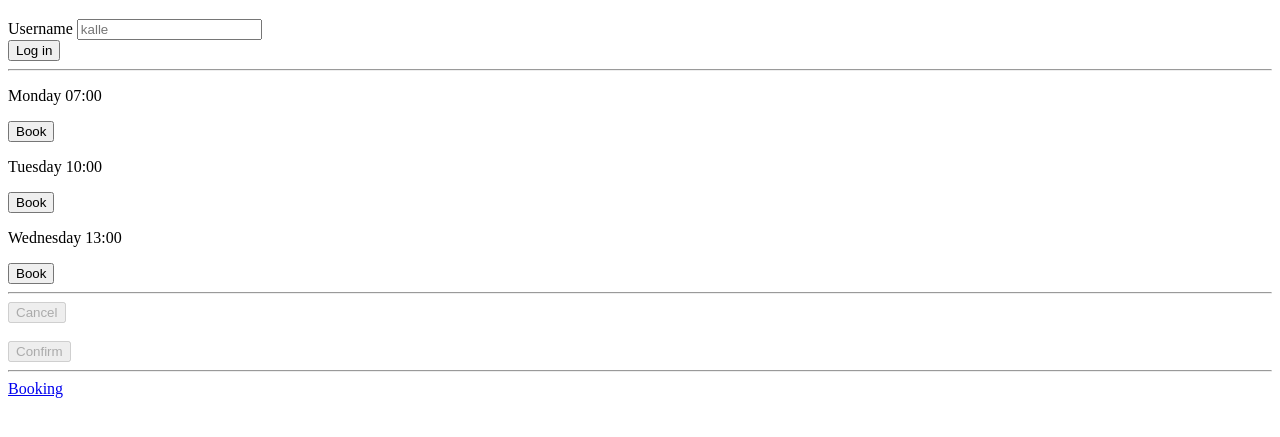
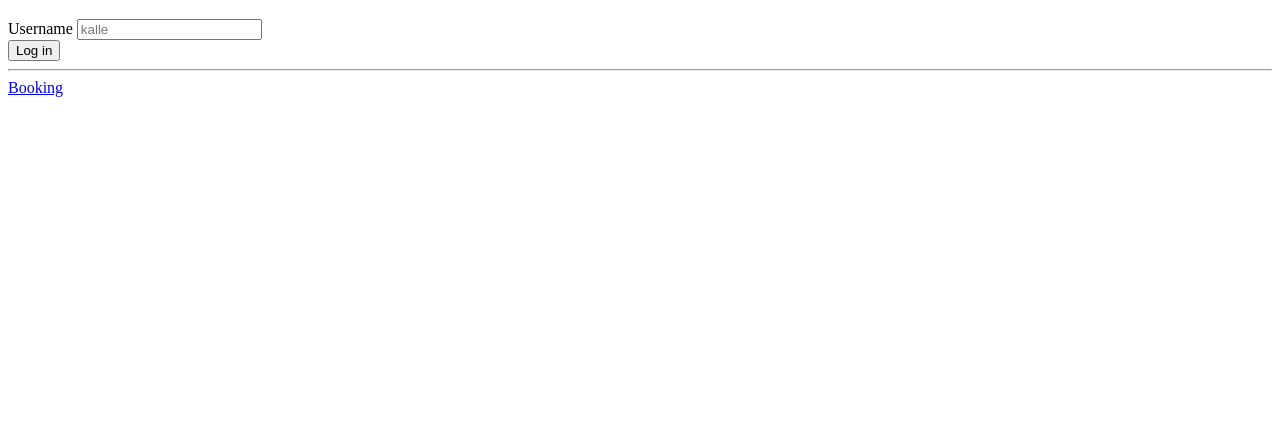
Before and after one commit to Kasiem024/BookingAppPoC-OAK, a website: page public/index.html in a window 1280 px wide. Shown: the part 61-498 px from the top of the page. Drawn offline with Linux system fonts and the light colour scheme.

Commit message:
can book on booking.html

```diff
--- a/public/index.html
+++ b/public/index.html
@@ -28,21 +28,6 @@
 
     <hr>
 
-    <p>Monday 07:00</p><button id="btnMonId" onclick="btnMon()">Book</button>
-    <p>Tuesday 10:00</p><button id="btnTueId" onclick="btnTue()">Book</button>
-    <p>Wednesday 13:00</p><button id="btnWedId" onclick="btnWed()">Book</button>
-
-    <hr>
-
-    <button id="btnCancelId" onclick="btnCancel()" disabled>Cancel</button>
-
-    <br>
-    <br>
-
-    <form id="formId" method="POST" action="/">
-        <input type="text" class="input" id="tBoxBookTimeId" name="tBoxBookTimeName">
-    </form>
-    <hr>
     <a href="/booking">Booking</a>
 </body>
 
--- a/public/js/app.js
+++ b/public/js/app.js
@@ -37,121 +37,3 @@ const Login = () => {
         }
     });
 }
-
-booking.onload = () => {
-    const data = JSON.parse(booking.response);
-
-    console.log(data)
-    const tBoxData = document.getElementById('tBoxBookTimeId')
-
-    const btnBook = document.createElement('button');
-    btnBook.id = 'btnBookId';
-    btnBook.textContent = 'Confirm';
-
-    document.getElementById('formId').appendChild(btnBook);
-
-    tBoxData.style.display = 'none';
-    btnBook.disabled = true;
-
-    if (data.bookings[0].booked == true) {
-        document.getElementById('btnMonId').disabled = true;
-    }
-
-    if (data.bookings[1].booked == true) {
-        document.getElementById('btnTueId').disabled = true;
-    }
-
-    if (data.bookings[2].booked == true) {
-        document.getElementById('btnWedId').disabled = true;
-    }
-};
-
-const btnMon = () => {
-    const data = JSON.parse(booking.response);
-    console.log(data.bookings[0].booked)
-
-    console.log('mon is pressed')
-
-    data.bookings[0].booked = true;
-    data.bookings[0].bookedBy = document.cookie
-        .split('; ')
-        .find(row => row.startsWith('user='))
-        .split('=')[1];;
-
-    console.log(data.bookings[0].booked)
-
-    let tBoxData = document.getElementById('tBoxBookTimeId')
-
-    let dataTemp = JSON.stringify(data)
-    tBoxData.value += dataTemp;
-
-    document.getElementById('btnCancelId').disabled = false;
-    document.getElementById('btnBookId').disabled = false;
-    document.getElementById('btnMonId').disabled = true;
-    document.getElementById('btnTueId').disabled = true;
-    document.getElementById('btnWedId').disabled = true;
-}
-
-const btnTue = () => {
-    const data = JSON.parse(booking.response);
-    console.log(data.bookings[1].booked)
-
-    console.log('tue is pressed')
-
-    data.bookings[1].booked = true;
-    data.bookings[1].bookedBy = document.cookie
-        .split('; ')
-        .find(row => row.startsWith('user='))
-        .split('=')[1];;
-
-    console.log(data.bookings[1].booked)
-
-    let tBoxData = document.getElementById('tBoxBookTimeId')
-
-    let dataTemp = JSON.stringify(data)
-    tBoxData.value += dataTemp;
-
-    document.getElementById('btnCancelId').disabled = false;
-    document.getElementById('btnBookId').disabled = false;
-    document.getElementById('btnMonId').disabled = true;
-    document.getElementById('btnTueId').disabled = true;
-    document.getElementById('btnWedId').disabled = true;
-}
-
-const btnWed = () => {
-    const data = JSON.parse(booking.response);
-    console.log(data.bookings[2].booked)
-
-    console.log('wed is pressed')
-
-    data.bookings[2].booked = true;
-    data.bookings[2].bookedBy = document.cookie
-        .split('; ')
-        .find(row => row.startsWith('user='))
-        .split('=')[1];;
-
-    console.log(data.bookings[2].booked)
-
-    let tBoxData = document.getElementById('tBoxBookTimeId')
-
-    let dataTemp = JSON.stringify(data)
-    tBoxData.value += dataTemp;
-
-    document.getElementById('btnCancelId').disabled = false;
-    document.getElementById('btnBookId').disabled = false;
-    document.getElementById('btnMonId').disabled = true;
-    document.getElementById('btnTueId').disabled = true;
-    document.getElementById('btnWedId').disabled = true;
-}
-
-const btnCancel = () => {
-    console.log('btnCancel pressed');
-    let tBoxData = document.getElementById('tBoxBookTimeId');
-    tBoxData.value = '';
-
-    document.getElementById('btnCancelId').disabled = true;
-    document.getElementById('btnBookId').disabled = true;
-    document.getElementById('btnMonId').disabled = false;
-    document.getElementById('btnTueId').disabled = false;
-    document.getElementById('btnWedId').disabled = false;
-}
```
Also changed, not shown: controller/homeController.js (+1 -18 lines), public/booking.html (+1 -1 lines).
